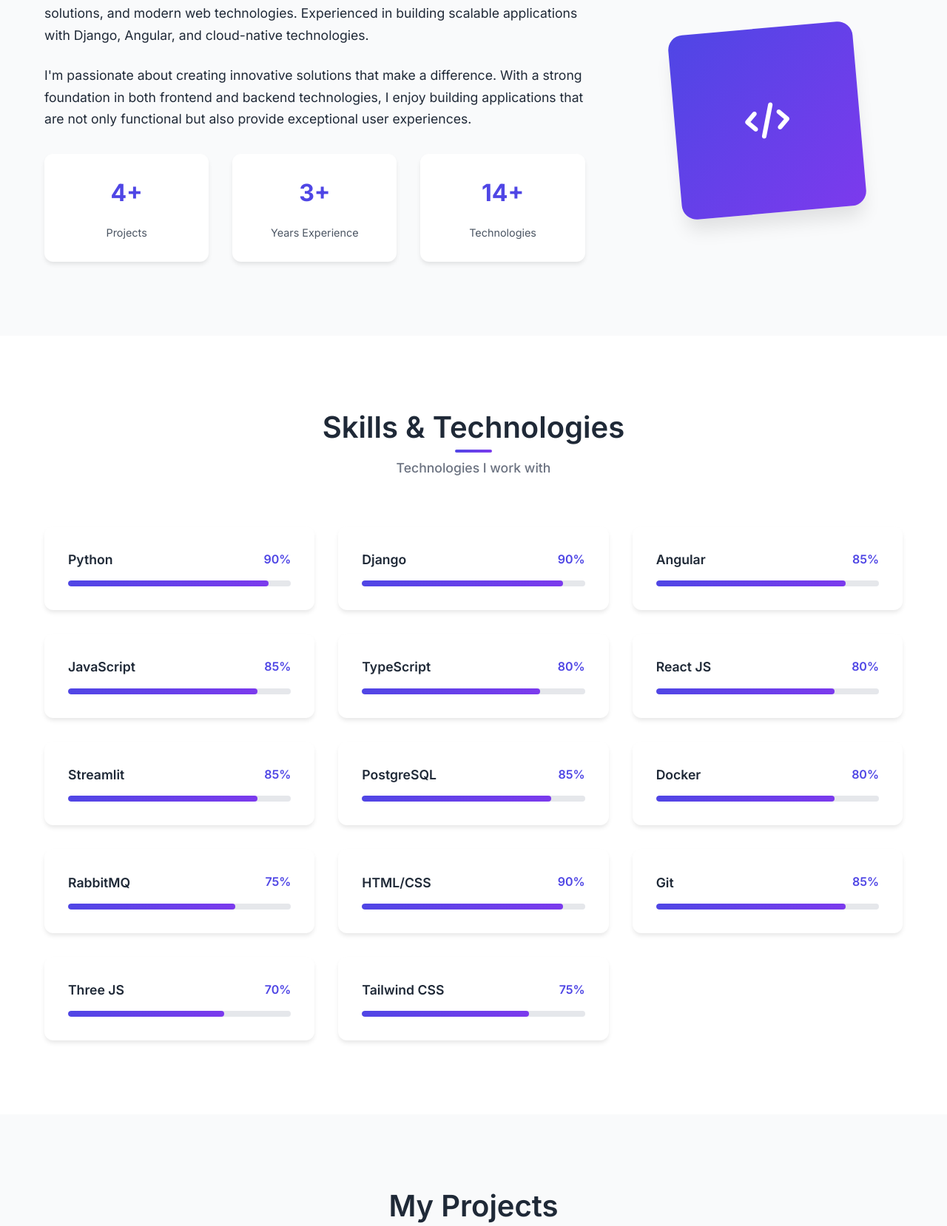
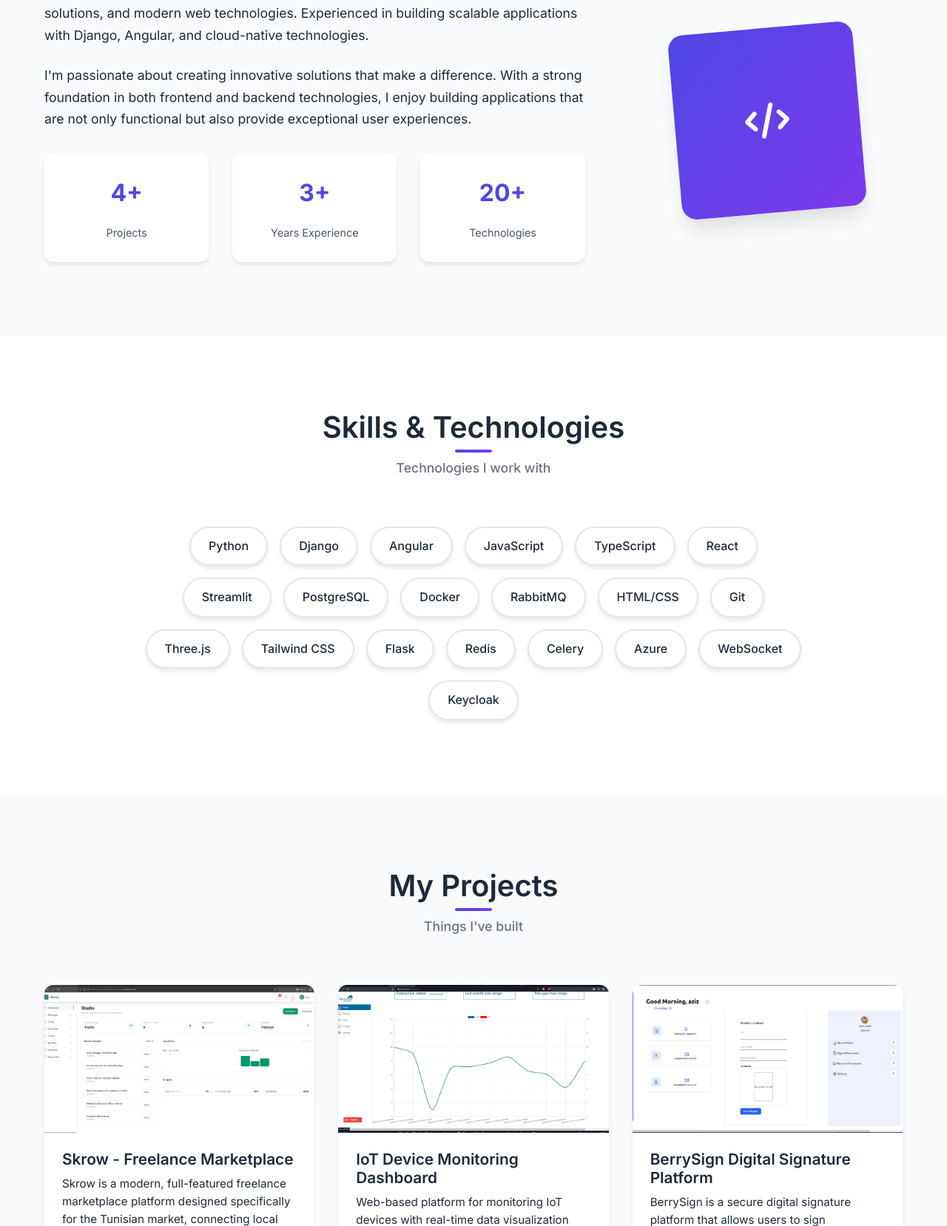
Before and after one commit to AMG2ks/portfolio, a Flask app: page / in a window 1280 px wide. Shown: the part 1085-2743 px from the top of the page at 74% size. Run offline with Flask 3, Linux system fonts and the light colour scheme.

Commit message:
Remove skill ratings and redesign skills section with professional badges

```diff
--- a/app.py
+++ b/app.py
@@ -44,22 +44,36 @@ PORTFOLIO_DATA = {
     'linkedin': 'https://www.linkedin.com/in/aziz-guebsi/',
     'location': 'Tunis, Tunisia',
     'skills': [
-        {'name': 'Python', 'level': 90},
-        {'name': 'Django', 'level': 90},
-        {'name': 'Angular', 'level': 85},
-        {'name': 'JavaScript', 'level': 85},
-        {'name': 'TypeScript', 'level': 80},
-        {'name': 'React JS', 'level': 80},
-        {'name': 'Streamlit', 'level': 85},
-        {'name': 'PostgreSQL', 'level': 85},
-        {'name': 'Docker', 'level': 80},
-        {'name': 'RabbitMQ', 'level': 75},
-        {'name': 'HTML/CSS', 'level': 90},
-        {'name': 'Git', 'level': 85},
-        {'name': 'Three JS', 'level': 70},
-        {'name': 'Tailwind CSS', 'level': 75}
+        'Python',
+        'Django',
+        'Angular',
+        'JavaScript',
+        'TypeScript',
+        'React',
+        'Streamlit',
+        'PostgreSQL',
+        'Docker',
+        'RabbitMQ',
+        'HTML/CSS',
+        'Git',
+        'Three.js',
+        'Tailwind CSS',
+        'Flask',
+        'Redis',
+        'Celery',
+        'Azure',
+        'WebSocket',
+        'Keycloak'
     ],
     'projects': [
+                {
+            'id': 4,
+            'title': 'Skrow - Freelance Marketplace',
+            'description': 'Skrow is a modern, full-featured freelance marketplace platform designed specifically for the Tunisian market, connecting local freelancers with clients both domestically and internationally. The platform bridges the gap between skilled Tunisian professionals and businesses seeking quality services, while supporting the local economy and digital transformation.',
+            'technologies': ['Django', 'React', 'PostgreSQL', 'Docker', 'Azure', 'Celery', 'Redis', 'WebSocket'],
+            'live_url': 'https://skrow.switzerlandnorth.cloudapp.azure.com',
+            'image': 'skrow1.png'
+        },
         {
             'id': 1,
             'title': 'IoT Device Monitoring Dashboard',
@@ -67,7 +81,7 @@ PORTFOLIO_DATA = {
             'technologies': ['Django', 'Angular', 'ChartJS', 'PostgreSQL'],
             'github_url': 'https://github.com/DigiSmartSolutions',
             'live_url': '#',
-            'image': 'iot-dashboard.jpg'
+            'image': 'iot.jpg'
         },
         {
             'id': 2,
@@ -76,7 +90,7 @@ PORTFOLIO_DATA = {
             'technologies': ['Django', 'Angular', 'RabbitMQ', 'Docker'],
             'github_url': 'https://github.com/',
             'live_url': '#',
-            'image': 'berrysign.jpg'
+            'image': 'requests.png'
         },
         {
             'id': 3,
@@ -85,15 +99,7 @@ PORTFOLIO_DATA = {
             'technologies': ['Python', 'Streamlit', 'SQLite', 'PostgreSQL'],
             'github_url': 'https://github.com/AMG2ks/budget_manager',
             'live_url': 'https://budgetmanager.streamlit.app',
-            'image': 'budget-manager.png'
-        },
-        {
-            'id': 4,
-            'title': 'Skrow - Freelance Marketplace',
-            'description': 'Skrow is a modern, full-featured freelance marketplace platform designed specifically for the Tunisian market, connecting local freelancers with clients both domestically and internationally. The platform bridges the gap between skilled Tunisian professionals and businesses seeking quality services, while supporting the local economy and digital transformation.',
-            'technologies': ['Django', 'React', 'PostgreSQL', 'Docker', 'Azure', 'Celery', 'Redis', 'WebSocket'],
-            'live_url': 'https://skrow.switzerlandnorth.cloudapp.azure.com',
-            'image': 'skrow1.png'
+            'image': 'budget_manager.png'
         },
     ],
     'experience': [
--- a/static/css/style.css
+++ b/static/css/style.css
@@ -445,55 +445,33 @@ section {
 }
 
 /* Skills Section */
-.skills-grid {
-    display: grid;
-    grid-template-columns: repeat(auto-fit, minmax(300px, 1fr));
-    gap: 2rem;
+.skills-cloud {
+    display: flex;
+    flex-wrap: wrap;
+    gap: 1rem;
+    justify-content: center;
+    max-width: 900px;
+    margin: 0 auto;
 }
 
-.skill-card {
+.skill-badge {
     background: white;
-    padding: 2rem;
-    border-radius: var(--border-radius);
+    color: var(--text-color);
+    padding: 0.75rem 1.5rem;
+    border-radius: 50px;
+    font-size: 1rem;
+    font-weight: 500;
     box-shadow: var(--shadow-light);
     transition: var(--transition);
+    border: 2px solid var(--border-color);
+    cursor: default;
 }
 
-.skill-card:hover {
-    transform: translateY(-5px);
+.skill-badge:hover {
+    transform: translateY(-3px);
     box-shadow: var(--shadow-medium);
-}
-
-.skill-info {
-    display: flex;
-    justify-content: space-between;
-    align-items: center;
-    margin-bottom: 1rem;
-}
-
-.skill-name {
-    font-size: 1.1rem;
-    margin-bottom: 0;
-}
-
-.skill-percentage {
-    font-weight: 600;
+    border-color: var(--primary-color);
     color: var(--primary-color);
-}
-
-.skill-bar {
-    height: 8px;
-    background: var(--border-color);
-    border-radius: 4px;
-    overflow: hidden;
-}
-
-.skill-progress {
-    height: 100%;
-    background: var(--gradient-primary);
-    border-radius: 4px;
-    width: 0;
-    transition: width 1s ease-out;
 }
 
 /* Projects Section */
@@ -535,6 +513,17 @@ section {
     justify-content: center;
     color: white;
     font-size: 3rem;
+}
+
+.project-img {
+    width: 100%;
+    height: 100%;
+    object-fit: cover;
+    transition: var(--transition);
+}
+
+.project-card:hover .project-img {
+    transform: scale(1.1);
 }
 
 .project-content {
@@ -981,9 +970,17 @@ section {
         text-align: center;
     }
 
-    .skills-grid,
     .projects-grid {
         grid-template-columns: 1fr;
+    }
+
+    .skills-cloud {
+        gap: 0.75rem;
+    }
+
+    .skill-badge {
+        padding: 0.6rem 1.2rem;
+        font-size: 0.9rem;
     }
 
     .footer-content {
--- a/static/js/main.js
+++ b/static/js/main.js
@@ -67,23 +67,6 @@ document.addEventListener('DOMContentLoaded', function() {
         });
     });
 
-    // Animate skill bars on scroll
-    const skillBars = document.querySelectorAll('.skill-progress');
-
-    function animateSkillBars() {
-        skillBars.forEach(bar => {
-            const barTop = bar.getBoundingClientRect().top;
-            const windowHeight = window.innerHeight;
-
-            if (barTop < windowHeight * 0.8) {
-                const width = bar.getAttribute('data-width');
-                bar.style.width = width + '%';
-            }
-        });
-    }
-
-    window.addEventListener('scroll', animateSkillBars);
-
     // Intersection Observer for animations
     const observerOptions = {
         threshold: 0.1,
@@ -100,7 +83,7 @@ document.addEventListener('DOMContentLoaded', function() {
     }, observerOptions);
 
     // Observe elements for animation
-    const animateElements = document.querySelectorAll('.skill-card, .project-card, .timeline-item');
+    const animateElements = document.querySelectorAll('.project-card, .timeline-item, .skill-badge');
     animateElements.forEach(el => {
         el.style.opacity = '0';
         el.style.transform = 'translateY(30px)';
@@ -429,10 +412,7 @@ document.addEventListener('DOMContentLoaded', function() {
     }
 
     // Apply throttling to scroll events
-    window.addEventListener('scroll', throttle(function() {
-        highlightNavLink();
-        animateSkillBars();
-    }, 100));
+    window.addEventListener('scroll', throttle(highlightNavLink, 100));
 
     // Add loading screen
     function showLoadingScreen() {
--- a/templates/index.html
+++ b/templates/index.html
@@ -75,17 +75,9 @@
             <h2 class="section-title">Skills & Technologies</h2>
             <p class="section-subtitle">Technologies I work with</p>
         </div>
-        <div class="skills-grid">
+        <div class="skills-cloud">
             {% for skill in data.skills %}
-            <div class="skill-card">
-                <div class="skill-info">
-                    <h3 class="skill-name">{{ skill.name }}</h3>
-                    <span class="skill-percentage">{{ skill.level }}%</span>
-                </div>
-                <div class="skill-bar">
-                    <div class="skill-progress" data-width="{{ skill.level }}"></div>
-                </div>
-            </div>
+            <span class="skill-badge">{{ skill }}</span>
             {% endfor %}
         </div>
     </div>
@@ -102,9 +94,13 @@
             {% for project in data.projects %}
             <div class="project-card">
                 <div class="project-image">
+                    {% if project.image %}
+                    <img src="{{ url_for('static', filename='assets/' + project.image) }}" alt="{{ project.title }}" class="project-img">
+                    {% else %}
                     <div class="project-placeholder">
                         <i class="fas fa-laptop-code"></i>
                     </div>
+                    {% endif %}
                 </div>
                 <div class="project-content">
                     <h3 class="project-title">{{ project.title }}</h3>
@@ -115,14 +111,18 @@
                         {% endfor %}
                     </div>
                     <div class="project-links">
+                        {% if project.github_url and project.github_url != 'https://github.com/' %}
                         <a href="{{ project.github_url }}" target="_blank" rel="noopener noreferrer" class="project-link">
                             <i class="fab fa-github"></i>
                             Code
                         </a>
+                        {% endif %}
+                        {% if project.live_url and project.live_url != '#' %}
                         <a href="{{ project.live_url }}" target="_blank" rel="noopener noreferrer" class="project-link">
                             <i class="fas fa-external-link-alt"></i>
                             Live Demo
                         </a>
+                        {% endif %}
                     </div>
                 </div>
             </div>
```
Also changed, not shown: static/assets/iot.jpg (added), static/assets/requests.png (added).
